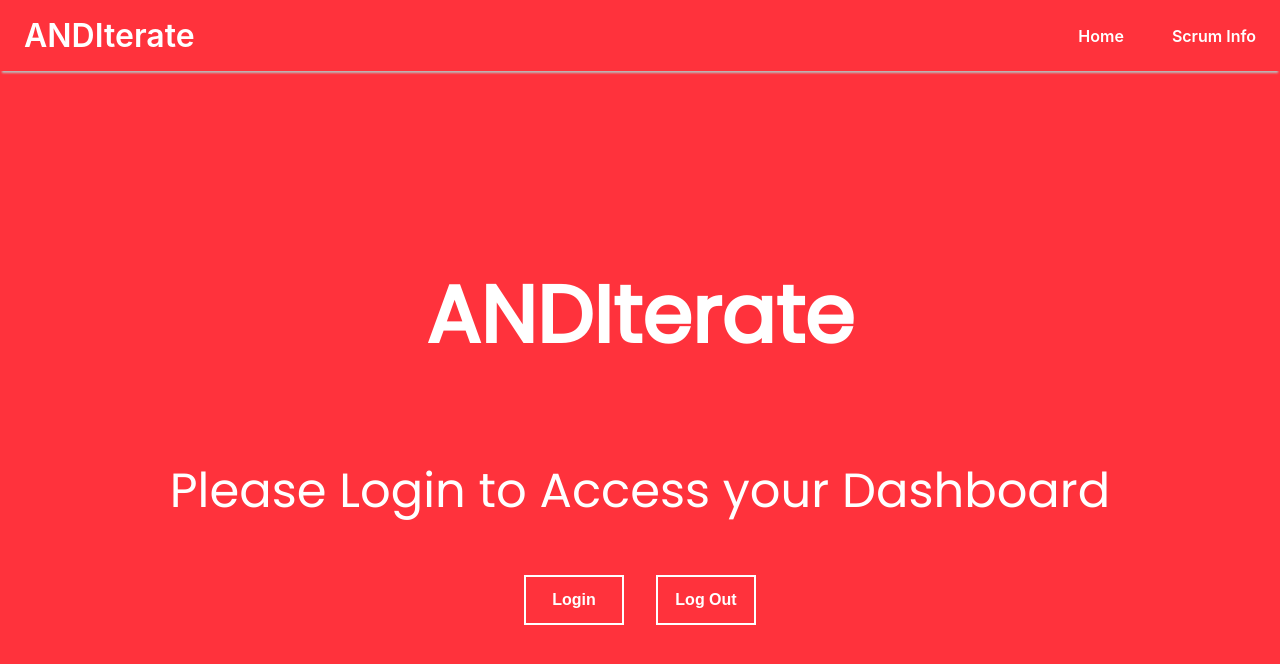
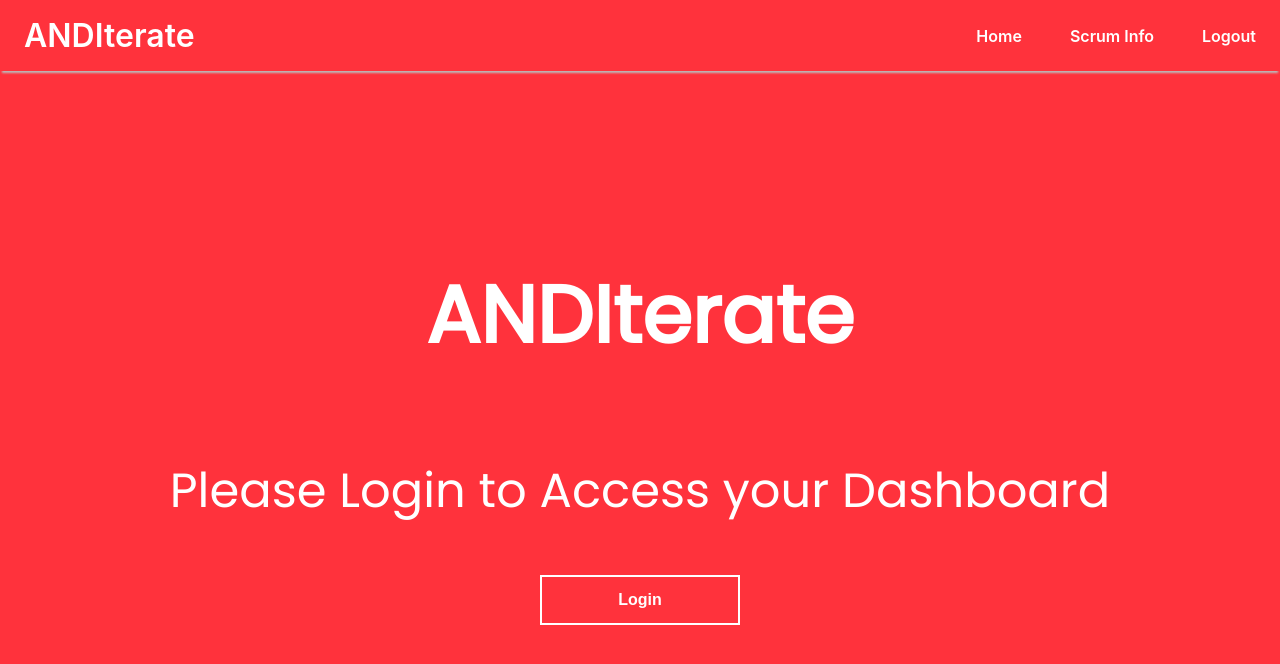
Before and after one commit to bhampton13/and-iterate, a React (Create React App) app: page /#/ in a window 1280 px wide. Shown: the top 664 px of the page. Built offline with nearby package versions, Linux system fonts and the light colour scheme.

Commit message:
changed login page and navbar

```diff
--- a/src/components/nav/RightNav.jsx
+++ b/src/components/nav/RightNav.jsx
@@ -1,6 +1,7 @@
 import React from 'react';
 import { Link } from 'react-router-dom';
 import styled from 'styled-components';
+import Auth from "../../services/AuthService"
 
 const Ul = styled.ul`
     list-style: none;
@@ -41,6 +42,12 @@ const StyledLink = styled(Link)`
 `;
 
 const RightNav = ({ open }) => {
+
+
+    const handleClick4 = () => {
+        Auth.logoutFunction();
+    };
+
     return (
         <Ul open={open}>
             <StyledLink to="/home">
@@ -49,6 +56,9 @@ const RightNav = ({ open }) => {
             <StyledLink to="/scrum-info">
                 <li>Scrum Info</li>
             </StyledLink>
+            <StyledLink to="/" onClick={handleClick4}>
+                <li>Logout</li>
+            </StyledLink>
         </Ul>
     );
 };
--- a/src/containers/Login.jsx
+++ b/src/containers/Login.jsx
@@ -56,9 +56,7 @@ const Login = ({ props, CheckUser }) => {
         }
     }
 
-    const handleClick4 = () => {
-        Auth.logoutFunction();
-    };
+
 
     return (
         <Container>
@@ -67,16 +65,10 @@ const Login = ({ props, CheckUser }) => {
                 <Subtitle>Please Login to Access your Dashboard</Subtitle>
                 <ButtonContainer>
                     <Button
-                        style={{ width: 100, height: 50 }}
+                        style={{ width: 200, height: 50 }}
                         onClick={handleClick}
                     >
                         Login
-                    </Button>
-                    <Button
-                        style={{ width: 100, height: 50 }}
-                        onClick={handleClick4}
-                    >
-                        Log Out
                     </Button>
                 </ButtonContainer>
             </header>
```
